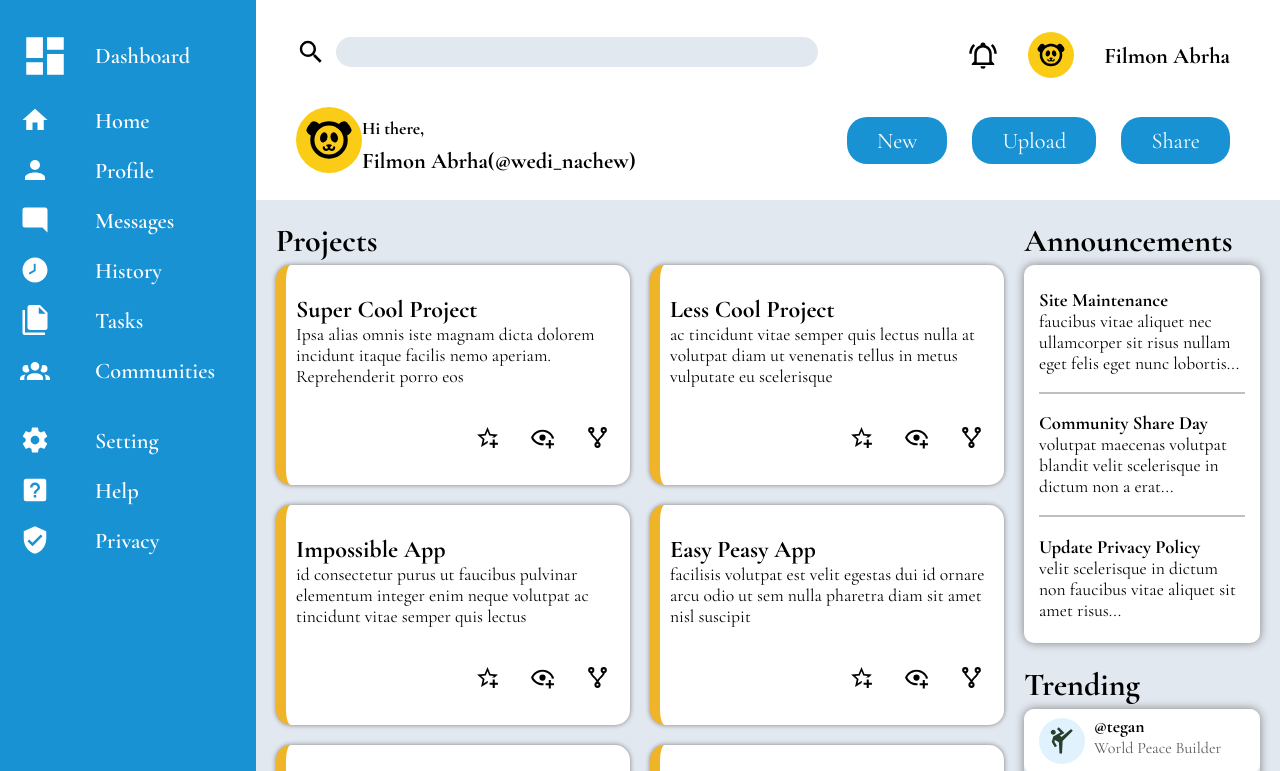
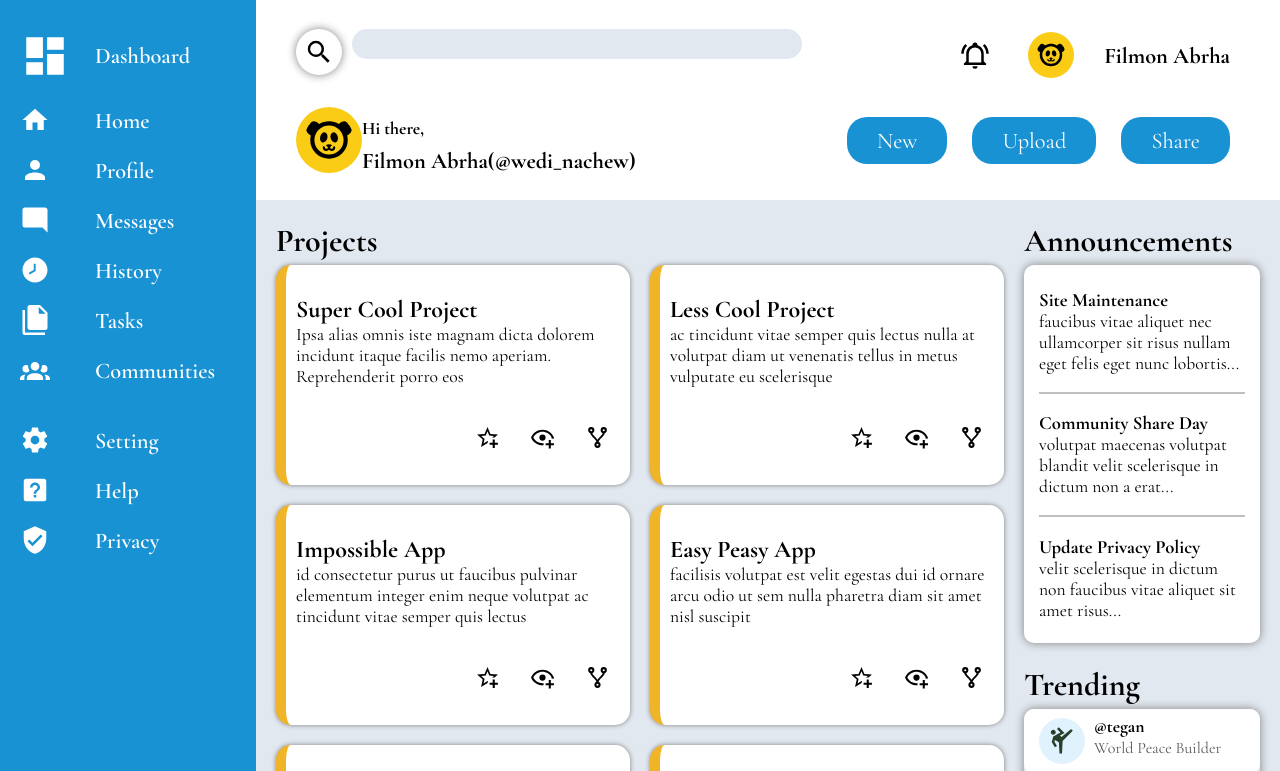
Before and after one commit to Wedi-Nachew/Admin-Dashboard, a plain HTML site: page index.html in a window 1280 px wide. In both pictures the pointer is over the picture 311 px from the left and 52 px from the top of the page. Shown: the top 771 px of the page. Drawn offline with nearby package versions, Linux system fonts and the light colour scheme.

Commit message:
Add a hover state effect to the header svg & img
by adding a box-shadow the svgs, img & buttons in the header section
will act as if they were dragged closer

```diff
--- a/style.css
+++ b/style.css
@@ -38,6 +38,13 @@ body{
 .header img{
     height: 30px;
     width: auto;
+    border-radius: 50%;
+    padding: 8px;
+}
+.header img:hover,
+.header svg:hover{
+    cursor: pointer;
+    box-shadow: 0 0 10px gray;
 }
 .wrapper{
     display: grid;
@@ -114,6 +121,7 @@ div.header-second-row{
 .user-info + ul  button:hover {
     background-color: rgb(7, 43, 75);
     cursor: pointer;
+    box-shadow: 0 0 10px rgb(32, 30, 30);
 }
 .sidebar{
     grid-row: 1/3;
```
